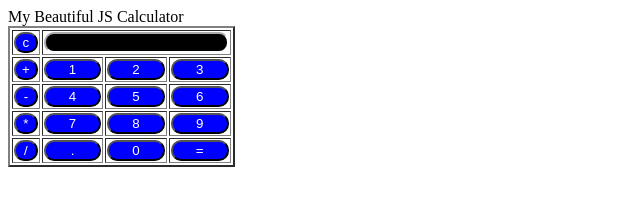
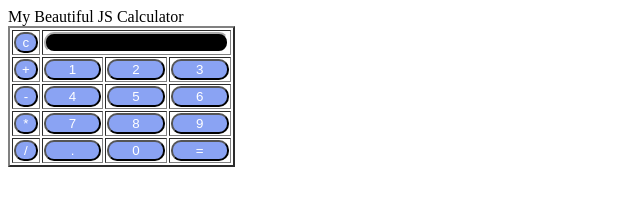
Before and after one commit to OrgilCreates/calculator, a plain HTML site: page index.html in a window 1280 px wide. Shown: the whole page, without its empty margins (0-640 px from the left). Drawn offline with Linux system fonts and the light colour scheme.

Commit message:
small tweak

```diff
--- a/index.html
+++ b/index.html
@@ -52,7 +52,7 @@ function clr()
         input[type="button"]
             {
                 border-radius: 10px;
-background-color:blue;
+                background-color:rgb(138, 163, 243);
                 color: white;
                 border-color:#black ;
                 width:100%;
```
Lines whose indentation alone changed are shown as unchanged.
